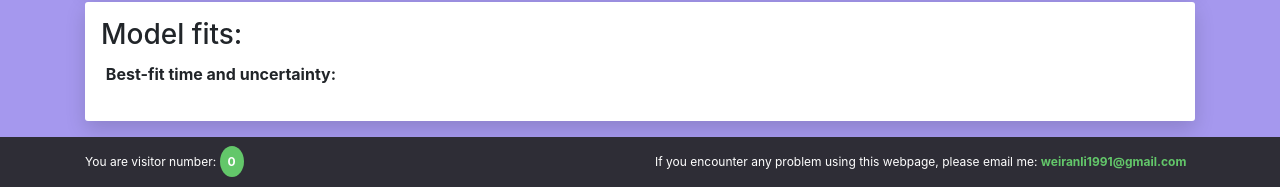
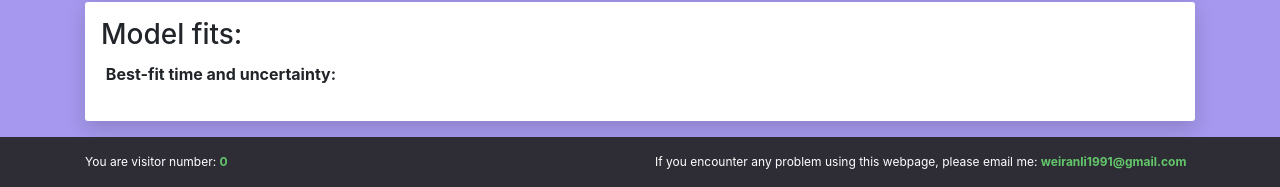
Before and after one commit to SeriousCorgi/ApTimer, a Django app: page / in a window 1280 px wide. Shown: the part 1142-1329 px from the top of the page. Run offline with Django 3.2, Linux system fonts and the light colour scheme; data comes from the database, SQL or seed files in the repository; lists and menus that the app fills with data are empty; some libraries are stand-ins or nearby versions.

Commit message:
small UI design change

```diff
--- a/static/css/index.css
+++ b/static/css/index.css
@@ -67,13 +67,3 @@ footer.page-footer {
     background-color: #2e2d36;
     color: #fff
 }
-
-footer.page-footer .circle {
-    border-radius: 50%;
-    width: 24px;
-    height: 24px;
-    padding: 8px;
-    background: #63c76a;
-    color: #fff;
-    text-align: center;
-}
--- a/templates/index.html
+++ b/templates/index.html
@@ -162,7 +162,7 @@
             <div class="row">
                 <div class="col counter py-3">
                     <span>You are visitor number: </span>
-                    <span class="circle"><b>{{ count }}</b></span>
+                    <span style="color: #63c76a;"><b>{{ count }}</b></span>
                 </div>
                 <div class="col info py-3">
                     <span>If you encounter any problem using this webpage, please email me:</span>
```
